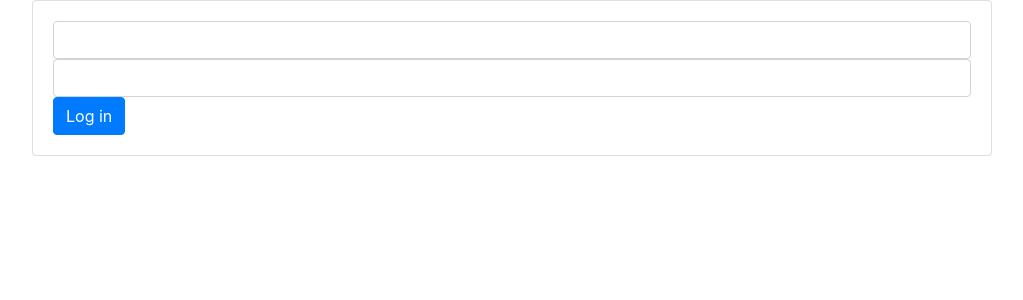
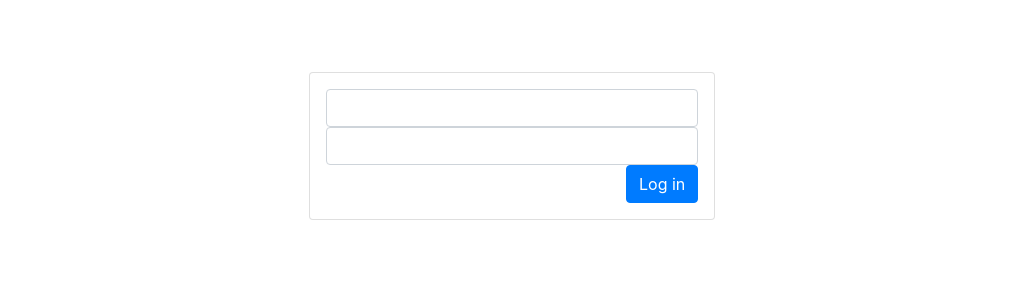
Before and after one commit to AhrorbekAka/EduCenterClient, a Next.js app: page / in a window 1280 px wide. Shown: the top 300 px of the page, without its empty margins (128-1151 px from the left). Built offline with nearby package versions, Linux system fonts and the light colour scheme.

Commit message:
new design login

```diff
--- a/pages/index.js
+++ b/pages/index.js
@@ -28,18 +28,25 @@ export default function Home() {
     return (
         <>
             {/*<Layout home>*/}
-            <div className='card w-75 m-auto'>
-                <div className="card-body">
+            <br/>
+            <div className="row mt-5">
+                <div className="col-10 offset-1 col-md-4 offset-md-4">
+
+                    <div className='card'>
+                        <div className="card-body text-right p-1 p-md-3">
                             <input className='form-control' onChange={(event) => changeHandler(event)}
                                    value={payload.phoneNumber} type="text"
                                    name="phoneNumber"/>
-                    <input className='form-control' onChange={(event) => changeHandler(event)} value={payload.password}
+                            <input className='form-control' onChange={(event) => changeHandler(event)}
+                                   value={payload.password}
                                    type="password"
                                    name="password"/>
 
                             <button onClick={login} className='btn btn-primary'>Log in</button>
                         </div>
                     </div>
+                </div>
+            </div>
         </>
     )
 }
```
Lines whose indentation alone changed are shown as unchanged.
